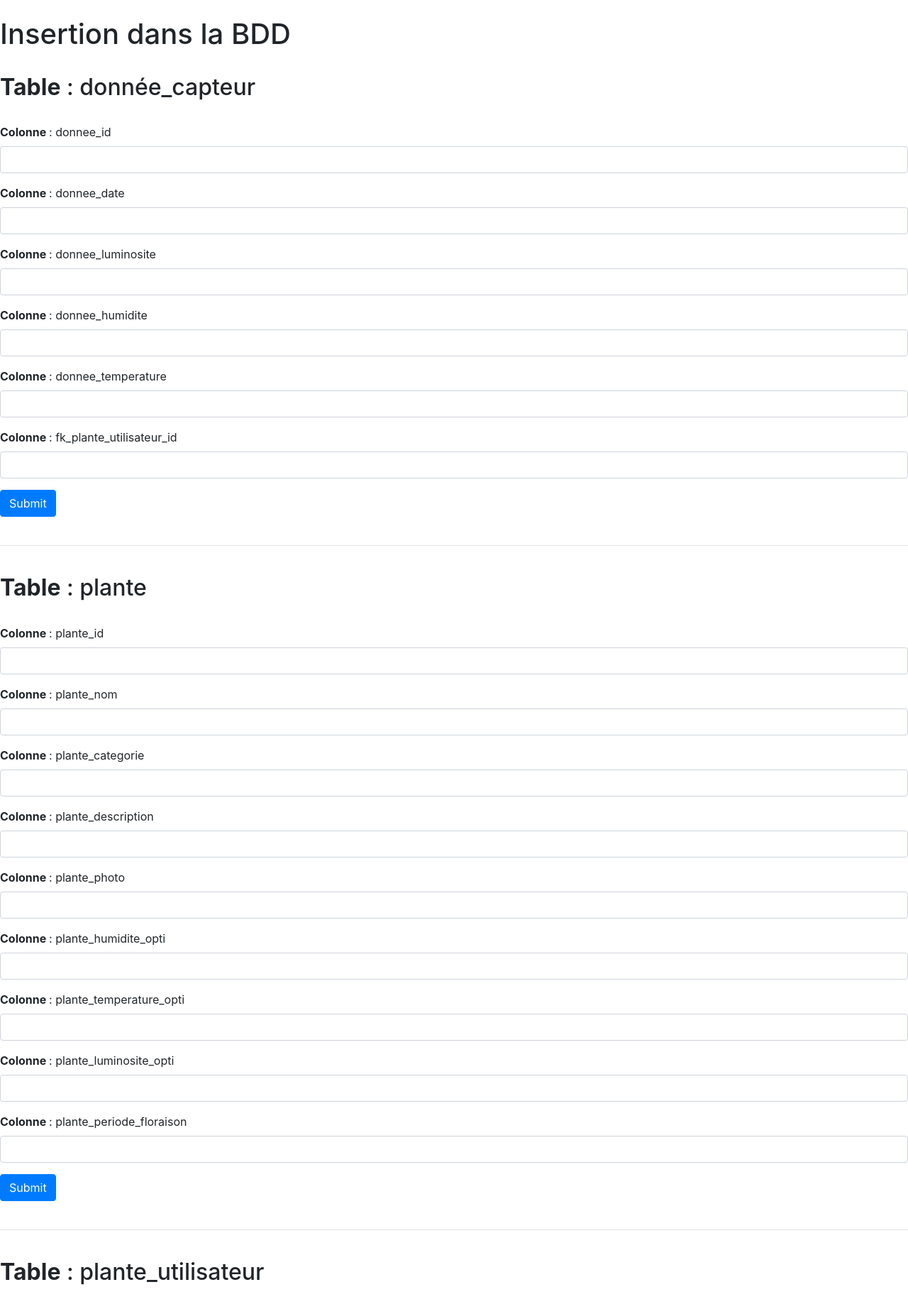
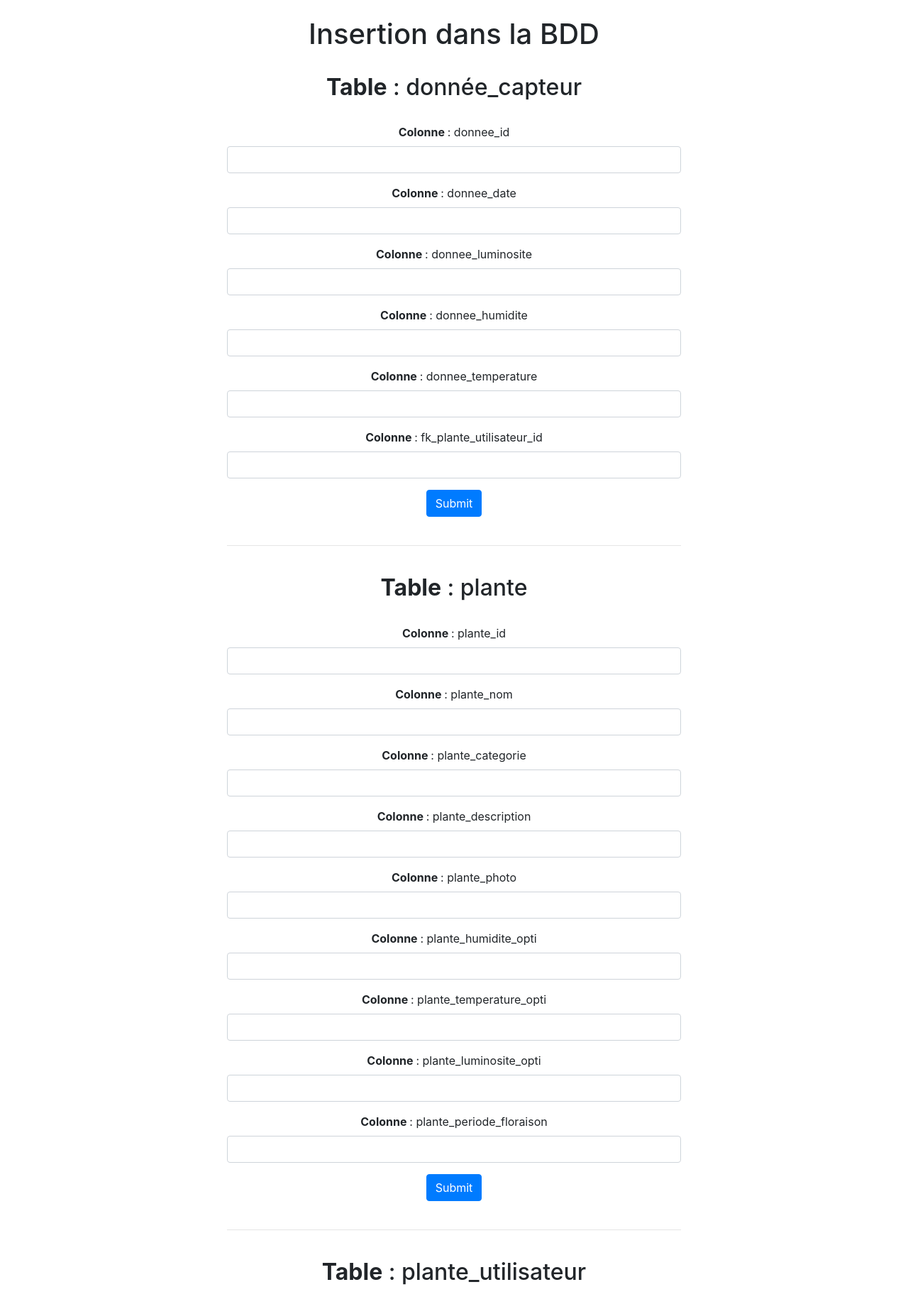
Before and after one commit to StevenD33/Plante_Connecte, a PHP site: page /ajout in a window 1280 px wide. Shown: the part 56-1900 px from the top of the page at 71% size. Run offline with PHP 8.4, Linux system fonts and the light colour scheme; data that the repository does not hold is empty.

```diff
--- a/Website/assets/styles/css/styles.css
+++ b/Website/assets/styles/css/styles.css
@@ -20,3 +20,9 @@ body {
         font-size: 3.5rem;
     }
 }
+
+#form_main {
+    width: 50%;
+    margin: auto;
+    text-align: center;
+}
--- a/Website/views/ajout_view.php
+++ b/Website/views/ajout_view.php
@@ -1,5 +1,8 @@
 <?php
-// Recupere toutes les tables de la BDD
+// Recupere toutes les collones de chaque tables
+
+// Recupere les colonnes de la tables donnée_capteur....
+// etc..
 $req = $db->query('DESCRIBE donnée_capteur;');
 $tables_donnee = $req->fetchall();
 
@@ -28,6 +31,7 @@ $tables_utilisateur = $req->fetchall();
 
     <?php include_once 'views/includes/header.php'?>
 
+<div id=form_main>
     <h1>Insertion dans la BDD</h1>
 
     <br>
@@ -47,7 +51,7 @@ $tables_utilisateur = $req->fetchall();
     <?php
     $i += 1;
     } ?>
-        <button name="envoie_donne" type="submit" class="btn btn-primary">Submit</button>
+        <input name="envoie_donne" type="submit" class="btn btn-primary">
     </form>
 
     <br>
@@ -69,7 +73,7 @@ $tables_utilisateur = $req->fetchall();
     <?php
     $i += 1;
     } ?>
-        <button name="envoie_plante" type="submit" class="btn btn-primary">Submit</button>
+        <input name="envoie_plante" type="submit" class="btn btn-primary">
     </form>
 
     <br>
@@ -91,7 +95,7 @@ $tables_utilisateur = $req->fetchall();
     <?php
     $i += 1;
     } ?>
-        <button name="envoie_planteUtilisateur" type="submit" class="btn btn-primary">Submit</button>
+        <input name="envoie_planteUtilisateur" type="submit" class="btn btn-primary">
     </form>
 
     <br>
@@ -113,8 +117,10 @@ $tables_utilisateur = $req->fetchall();
     <?php
     $i += 1;
     } ?>
-        <button name="envoie_utilisateur" type="submit" class="btn btn-primary">Submit</button>
+        <input name="envoie_utilisateur" type="submit" class="btn btn-primary">
     </form>
+
+</div>
 
     <?php include_once 'views/includes/footer.php'?>
 
```
Also changed, not shown: Website/models/ajout_model.php (+38 -0 lines).
